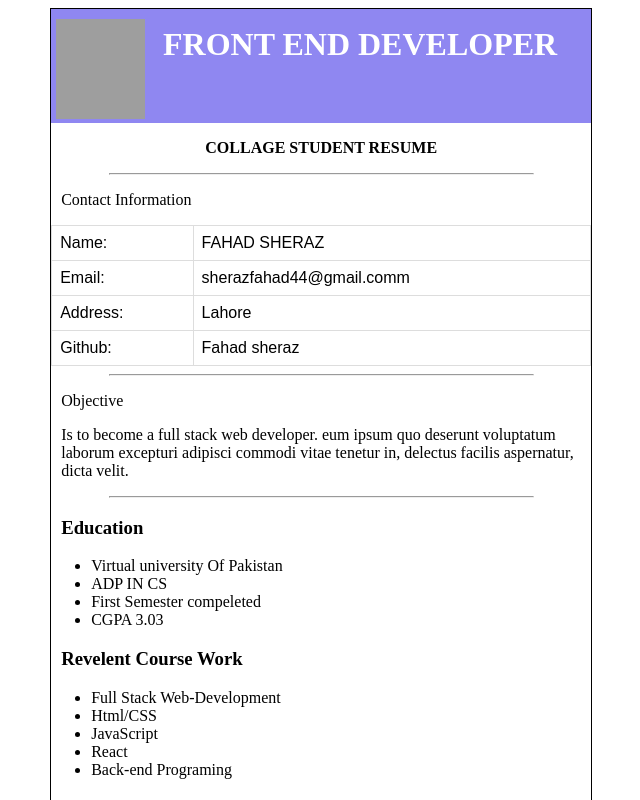
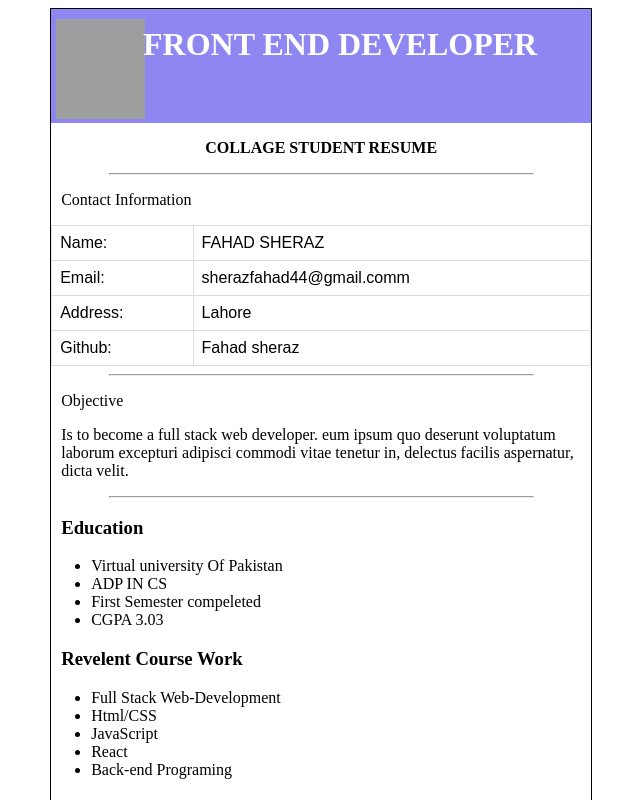
Before and after one commit to Fahad-sheraz/cssassign3-CV, a plain HTML site: page index.html in a window 1280 px wide. Shown: the top 800 px of the page, without its empty margins (337-977 px from the left). Drawn offline with Linux system fonts and the light colour scheme; grey boxes are pictures that could not be loaded.

Commit message:
Update style.css

```diff
--- a/style.css
+++ b/style.css
@@ -23,7 +23,7 @@ h1{
     color: white;
     position: absolute;
     top: 5px;
-    left: 500px;
+    left: 480px;
 }
 P{
     text-align: center;
```
